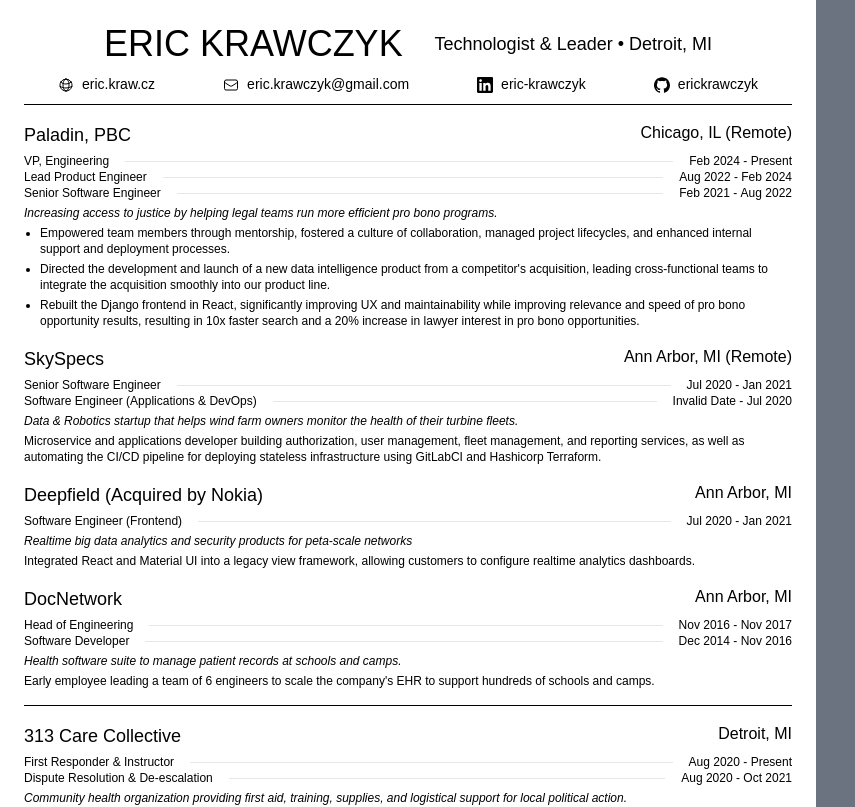
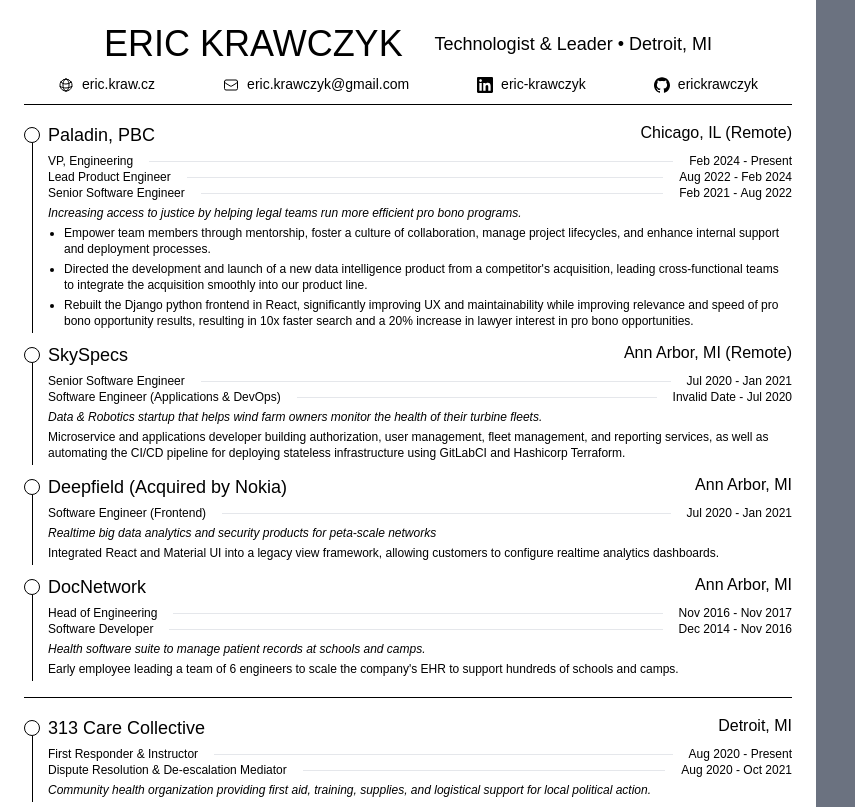
Before and after one commit to erickrawczyk/resume, a React (Vite) app: page / in a window 1280 px wide. Shown: the top 807 px of the page, without its empty margins (0-855 px from the left). Built offline with nearby package versions, Linux system fonts and the light colour scheme.

Commit message:
Add circle line section styling

```diff
--- /dev/null
+++ b/src/components/CircleLine.tsx
@@ -0,0 +1,8 @@
+export default function CircleLine() {
+  return (
+    <div className="flex flex-col mt-1.5 mr-2">
+      <div className="flex justify-center items-center h-4 w-4 border-black border rounded-full"></div>
+      <div className="ml-2 grow border-l border-black"></div>
+    </div>
+  );
+}
--- a/src/components/ExperienceItem.tsx
+++ b/src/components/ExperienceItem.tsx
@@ -1,5 +1,6 @@
 import { Positions } from '@components/Positions';
 import clsx from 'clsx';
+import CircleLine from './CircleLine';
 
 interface ExperienceItemProps {
   experience: Experience;
@@ -8,7 +9,9 @@ interface ExperienceItemProps {
 export default function ExperienceItem({ experience }: ExperienceItemProps) {
   const isSingle = experience.description?.length === 1;
   return (
-    <>
+    <div className="flex">
+      <CircleLine />
+      <div className="grow">
         <div className="flex justify-between align-middle mb-1">
           <h3 className="text-lg font-medium">
             <a href={experience.organization.website} target="_blank">
@@ -28,6 +31,7 @@ export default function ExperienceItem({ experience }: ExperienceItemProps) {
             </li>
           ))}
         </ul>
-    </>
+      </div>
+    </div>
   );
 }
--- a/src/components/ExperienceSection.tsx
+++ b/src/components/ExperienceSection.tsx
@@ -8,9 +8,9 @@ export default function ExperienceSection({
   experiences,
 }: ExperienceSectionProps) {
   return (
-    <section>
+    <section className="w-full">
       {experiences.map((experience) => (
-        <div key={experience.organization.name} className="mb-4">
+        <div key={experience.organization.name} className="mb-2">
           <ExperienceItem experience={experience} />
         </div>
       ))}
--- a/src/constants.ts
+++ b/src/constants.ts
@@ -33,9 +33,9 @@ export const professionalExperiences: Experience[] = [
       }
     ],
     description: [
-      "Empowered team members through mentorship, fostered a culture of collaboration, managed project lifecycles, and enhanced internal support and deployment processes.",
+      "Empower team members through mentorship, foster a culture of collaboration, manage project lifecycles, and enhance internal support and deployment processes.",
       "Directed the development and launch of a new data intelligence product from a competitor's acquisition, leading cross-functional teams to integrate the acquisition smoothly into our product line.",
-      "Rebuilt the Django frontend in React, significantly improving UX and maintainability while improving relevance and speed of pro bono opportunity results, resulting in 10x faster search and a 20% increase in lawyer interest in pro bono opportunities.",
+      "Rebuilt the Django python frontend in React, significantly improving UX and maintainability while improving relevance and speed of pro bono opportunity results, resulting in 10x faster search and a 20% increase in lawyer interest in pro bono opportunities.",
     ]
   },
   {
@@ -118,7 +118,7 @@ export const extracurricularExperiences: Experience[] = [
         startDate: "2020-08",
       },
       {
-        title: "Dispute Resolution & De-escalation",
+        title: "Dispute Resolution & De-escalation Mediator",
         startDate: "2020-08",
         endDate: "2021-10",
       },
```
Lines whose indentation alone changed are shown as unchanged.
